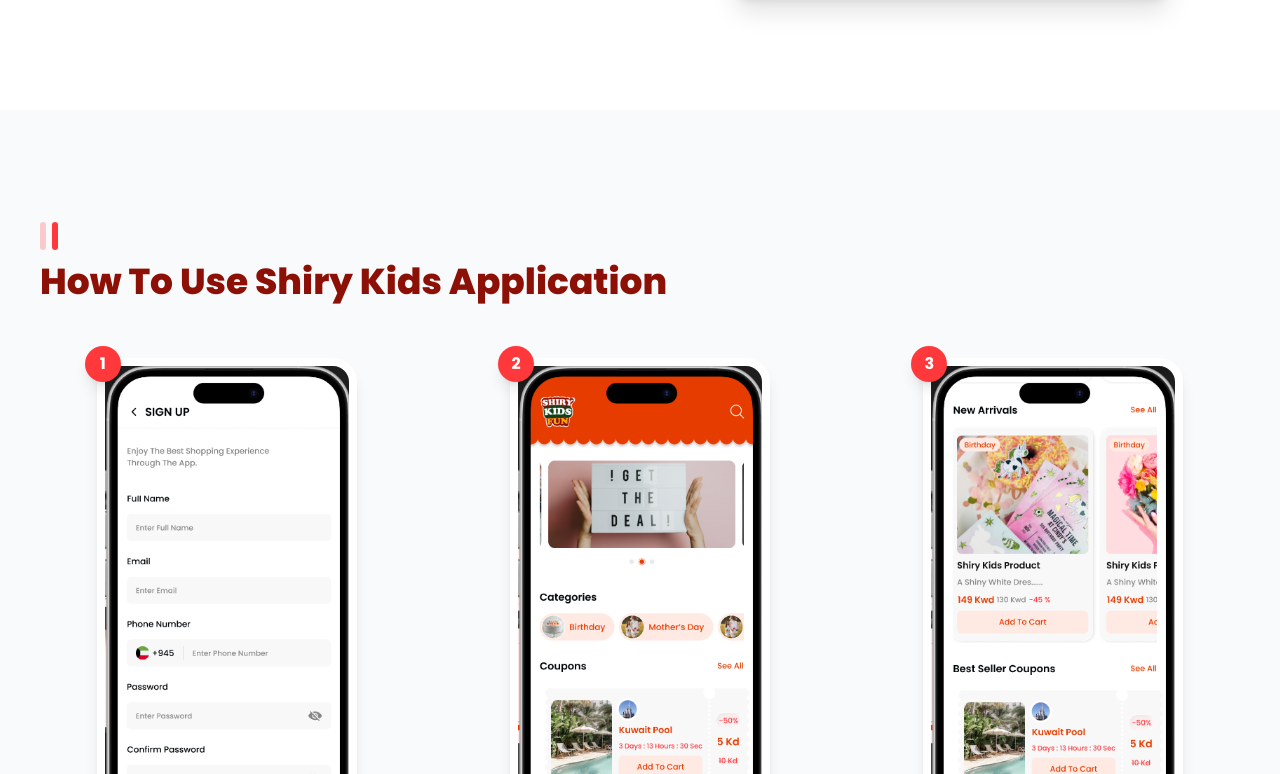
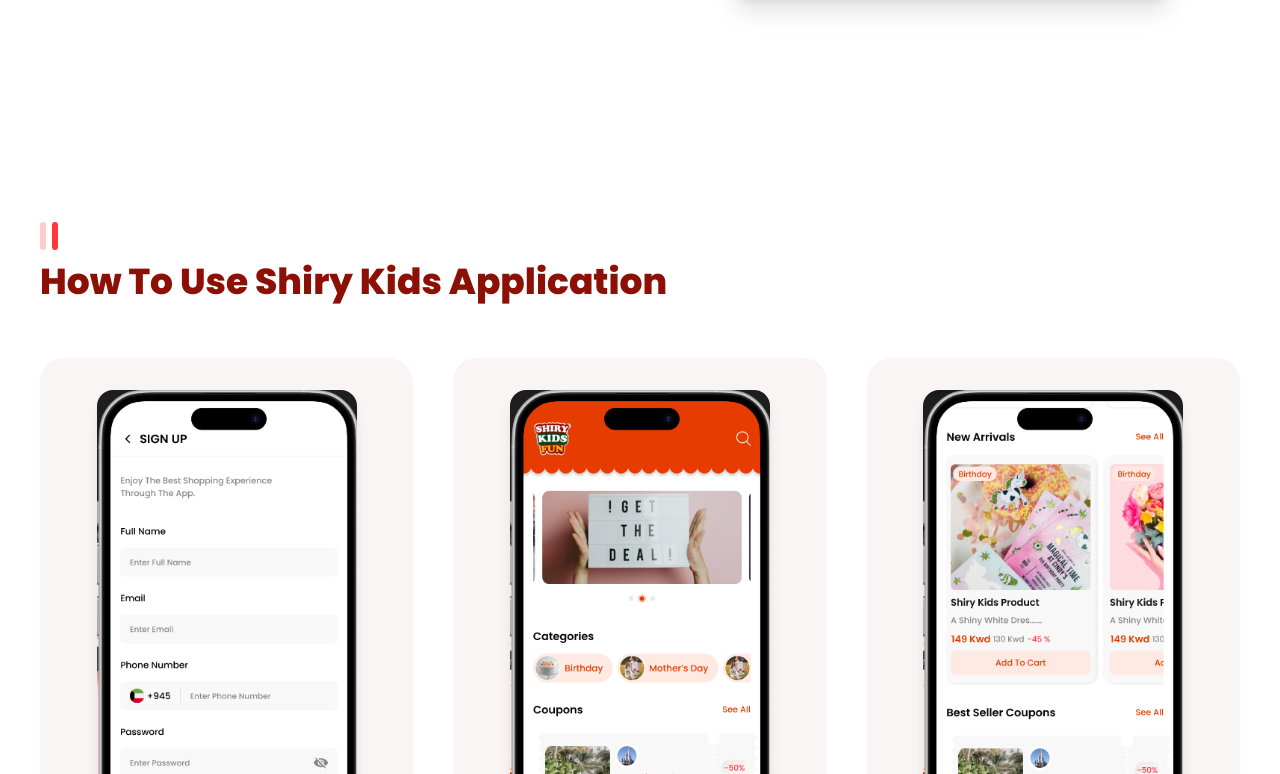
Before and after one commit to Eslamatef1992/shiry-kids-landing, a React (Vite) app: page / in a window 1280 px wide. Shown: the part 1546-2320 px from the top of the page. Built offline with nearby package versions, Linux system fonts and the light colour scheme; no server answers.

Commit message:
Add cream background cards to How To Use mockups

```diff
--- a/src/components/sections/HowToUse.jsx
+++ b/src/components/sections/HowToUse.jsx
@@ -19,21 +19,18 @@
       ];
 
   return (
-    <section id="how-to-use" className="py-20 md:py-28 bg-gray-50">
+    <section id="how-to-use" className="py-20 md:py-28 bg-white">
       <div className="max-w-7xl mx-auto px-5 md:px-10">
         <SectionHeading title={t('how_to_use_title')} />
         <div className="grid sm:grid-cols-2 lg:grid-cols-3 gap-10">
           {list.map((item, idx) => (
             <div key={item.id} className="text-center">
-              <div className="relative mx-auto mb-6 w-full max-w-[260px]">
+              <div className="bg-cream rounded-3xl p-8 mb-6 flex items-center justify-center">
                 <img
                   src={item.image ? assetUrl(item.image) : DEFAULT_IMAGES[idx % DEFAULT_IMAGES.length]}
                   alt={field('title', item)}
-                  className="w-full rounded-3xl shadow-lg border-8 border-white"
+                  className="w-full max-w-[260px] rounded-2xl shadow-lg"
                 />
-                <span className="absolute -top-3 -left-3 w-9 h-9 rounded-full bg-primary text-white font-bold flex items-center justify-center shadow-lg">
-                  {idx + 1}
-                </span>
               </div>
               <h3 className="font-bold text-lg text-dark">{field('title', item)}</h3>
               {field('description', item) && (
```
